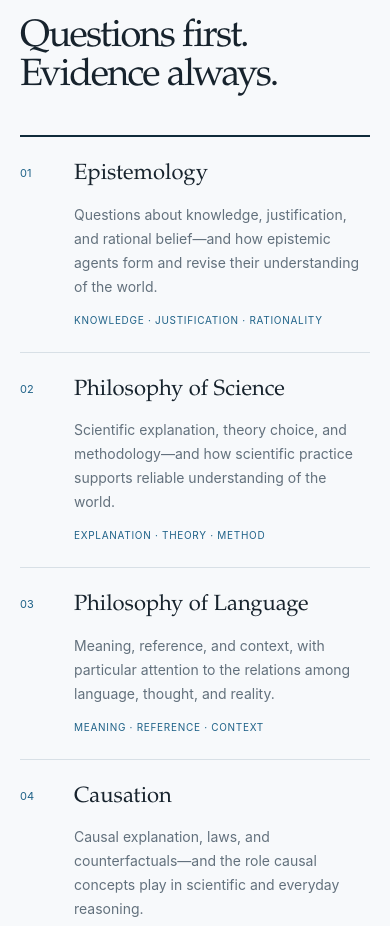
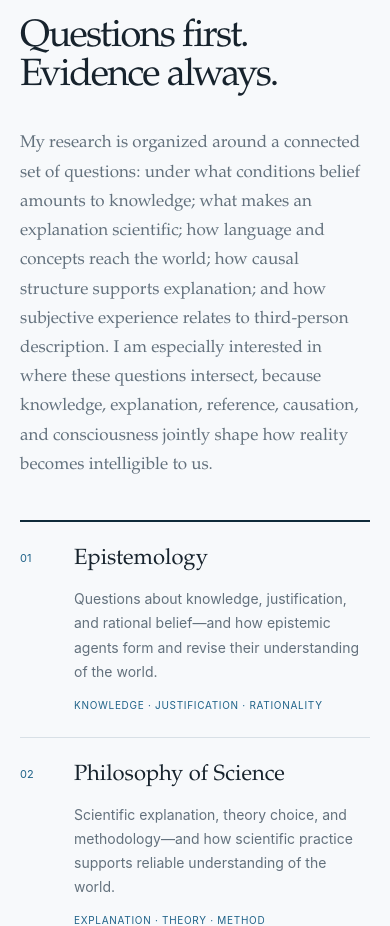
Before and after one commit to ChongLiuPhil/ChongLiuPhil.github.io, a Next.js app: page / in a window 390 px wide. Shown: the part 1181-2107 px from the top of the page. Built offline with nearby package versions, Linux system fonts and the light colour scheme.

Commit message:
Add bilingual research overview

```diff
--- a/app/content.ts
+++ b/app/content.ts
@@ -39,6 +39,10 @@ export const academicContent = {
     bio: {
       zh: '刘崇的研究兴趣涵盖认识论、科学哲学、语言哲学、因果关系与意识，关注这些领域之间相互连接的基础问题。',
       en: 'Chong Liu’s interests span epistemology, philosophy of science, philosophy of language, causation, and consciousness, with attention to the foundational questions connecting these fields.',
+    },
+    researchOverview: {
+      zh: '我的研究以一组彼此关联的问题为线索：信念在什么条件下构成知识，解释何以具有科学性，语言与概念如何触及世界，因果结构如何支撑解释，以及主观经验与第三人称描述之间具有何种关系。我尤其关注这些问题交汇之处，因为知识、解释、指称、因果与意识并非彼此孤立，而是共同塑造我们如何理解现实。',
+      en: 'My research is organized around a connected set of questions: under what conditions belief amounts to knowledge; what makes an explanation scientific; how language and concepts reach the world; how causal structure supports explanation; and how subjective experience relates to third-person description. I am especially interested in where these questions intersect, because knowledge, explanation, reference, causation, and consciousness jointly shape how reality becomes intelligible to us.',
     },
     epigraph: {
       zh: '桂棹兮兰桨，击空明兮溯流光。渺渺兮予怀，望美人兮天一方。',
--- a/app/globals.css
+++ b/app/globals.css
@@ -82,6 +82,8 @@ h1 { max-width: 840px; font-size: clamp(68px, 11vw, 164px); line-height: .82; ov
 .section-number { margin: 3px 0 0; color: var(--muted); font-size: 12px; font-variant-numeric: tabular-nums; }
 .section-heading h2 { max-width: 760px; font-size: clamp(38px, 4.5vw, 62px); line-height: 1.02; }
 .research-section { display: grid; grid-template-columns: 64px minmax(0, 1fr); gap: 0 clamp(28px, 4vw, 58px); }
+.research-overview { grid-column: 2; max-width: 76ch; margin: 34px 0 0; color: var(--muted); font-family: var(--serif); font-size: clamp(17px, 1.5vw, 21px); line-height: 1.72; }
+.research-overview .localized-both { gap: 1.2em; }
 .research-list { grid-column: 2; margin: clamp(54px, 6vw, 78px) 0 0; padding: 0; list-style: none; border-top: 2px solid var(--navy); }
 .research-list li { display: grid; grid-template-columns: 56px minmax(190px, .72fr) minmax(300px, 1.28fr); gap: 24px; padding: 28px 0 30px; border-bottom: 1px solid var(--line); transition: border-color .2s ease; }
 .research-list li:hover { border-bottom-color: var(--accent); }
@@ -169,7 +171,7 @@ footer a { justify-self: end; }
   .mode-switcher button { min-height: 32px; padding-inline: 8px; font-size: 9px; }
   .language-mode-both .mobile-nav a { padding-block: 6px; line-height: 1.15; }
   .research-section, .section-intro, .compact-intro { grid-template-columns: 1fr; }
-  .research-list, .section-description { grid-column: 1; }
+  .research-overview, .research-list, .section-description { grid-column: 1; }
   .research-list { margin-top: 40px; }
   .research-list li { grid-template-columns: 36px 1fr; gap: 14px 18px; padding-block: 24px; }
   .research-list h3 { grid-column: 2; }
--- a/app/page.tsx
+++ b/app/page.tsx
@@ -182,6 +182,9 @@ export default function Home() {
           <p className="eyebrow"><LocalizedText mode={mode} value={uiText('researchEyebrow')} inline={mode === 'both'} /></p>
           <h2 id="research-title"><LocalizedText mode={mode} value={uiText('researchTitle')} /></h2>
         </div>
+        <p className="research-overview">
+          <LocalizedText labeled={mode === 'both'} mode={mode} value={profile.researchOverview} />
+        </p>
         <ol className="research-list">
           {academicContent.researchAreas.map((area) => (
             <li id={`area-${area.id}`} key={area.id}>
```
